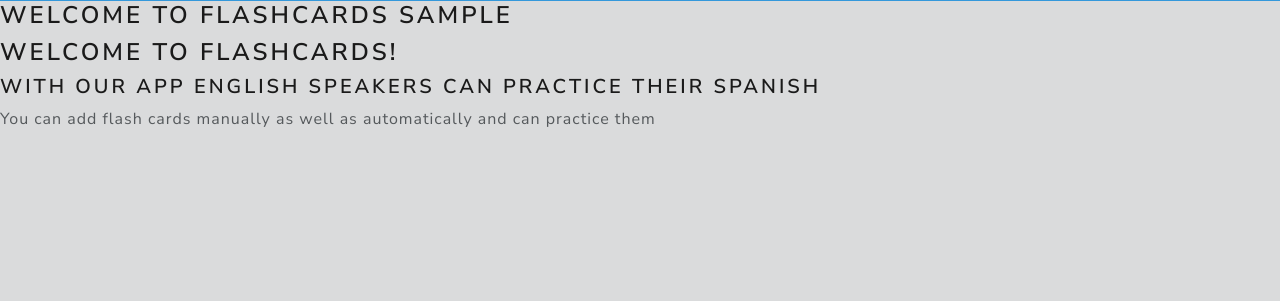
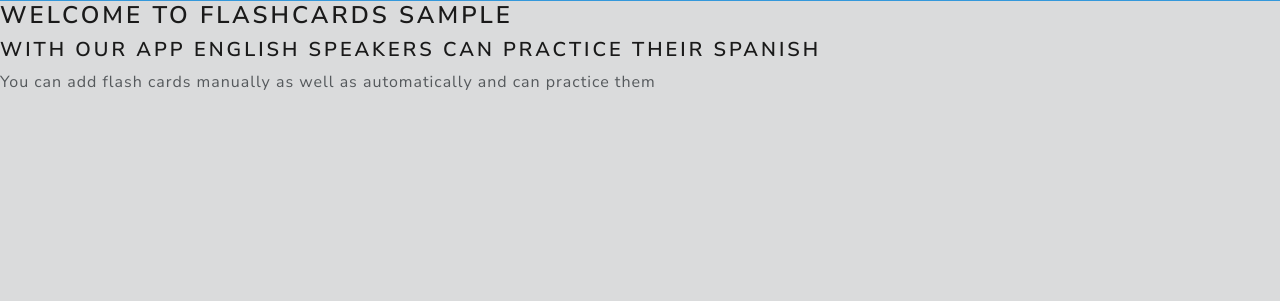
Before and after one commit to mariashapo/FlashCards, a Flask app: template api/templates/index.html in a window 1280 px wide. Shown: the part 97-398 px from the top of the page. Run offline with Flask 3, Linux system fonts and the light colour scheme; the template is opened without the code that fills it: most values are stand-ins (such as "Sample title", 1, 10 or a date in 2020); some libraries are stand-ins or nearby versions.

Commit message:
adjusted index.html

```diff
--- a/api/templates/index.html
+++ b/api/templates/index.html
@@ -16,8 +16,9 @@
     {{create_navbar("index", "form-background")}}
     {% if username %}
         <h3>Welcome to Flashcards {{username}}</h3>
+    {% else %}
+        <h3>Welcome to Flashcards</h3>
     {% endif %}
-    <h3>Welcome to Flashcards!</h3>
     <h4>With our app english speakers can practice their spanish</h4>
     <p>You can add flash cards manually as well as automatically and can practice them</p>
 </body>
```
